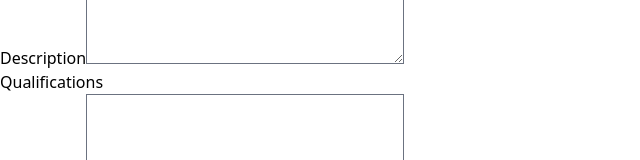
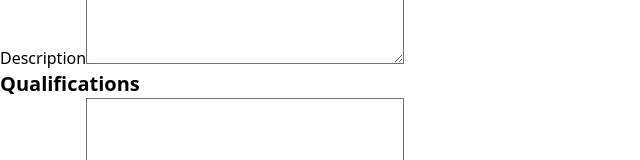
Before and after one commit to Ja-Uyoma/CV-Application, a React (Vite) app: page / in a window 1280 px wide. Shown: the part 746-906 px from the top of the page, without its empty margins (0-640 px from the left). Built offline with nearby package versions, Linux system fonts and the light colour scheme.

Commit message:
feat: style the header text in TextArea component

```diff
--- a/src/components/TextArea.jsx
+++ b/src/components/TextArea.jsx
@@ -3,7 +3,7 @@ import PropTypes from "prop-types";
 const TextArea = ({ sectionName }) => {
   return (
     <section>
-      <h2>{sectionName}</h2>
+      <h2 className="font-bold text-xl">{sectionName}</h2>
 
       <form action="/" method="post" autoComplete="off">
         <label htmlFor="description">Description</label>
```
